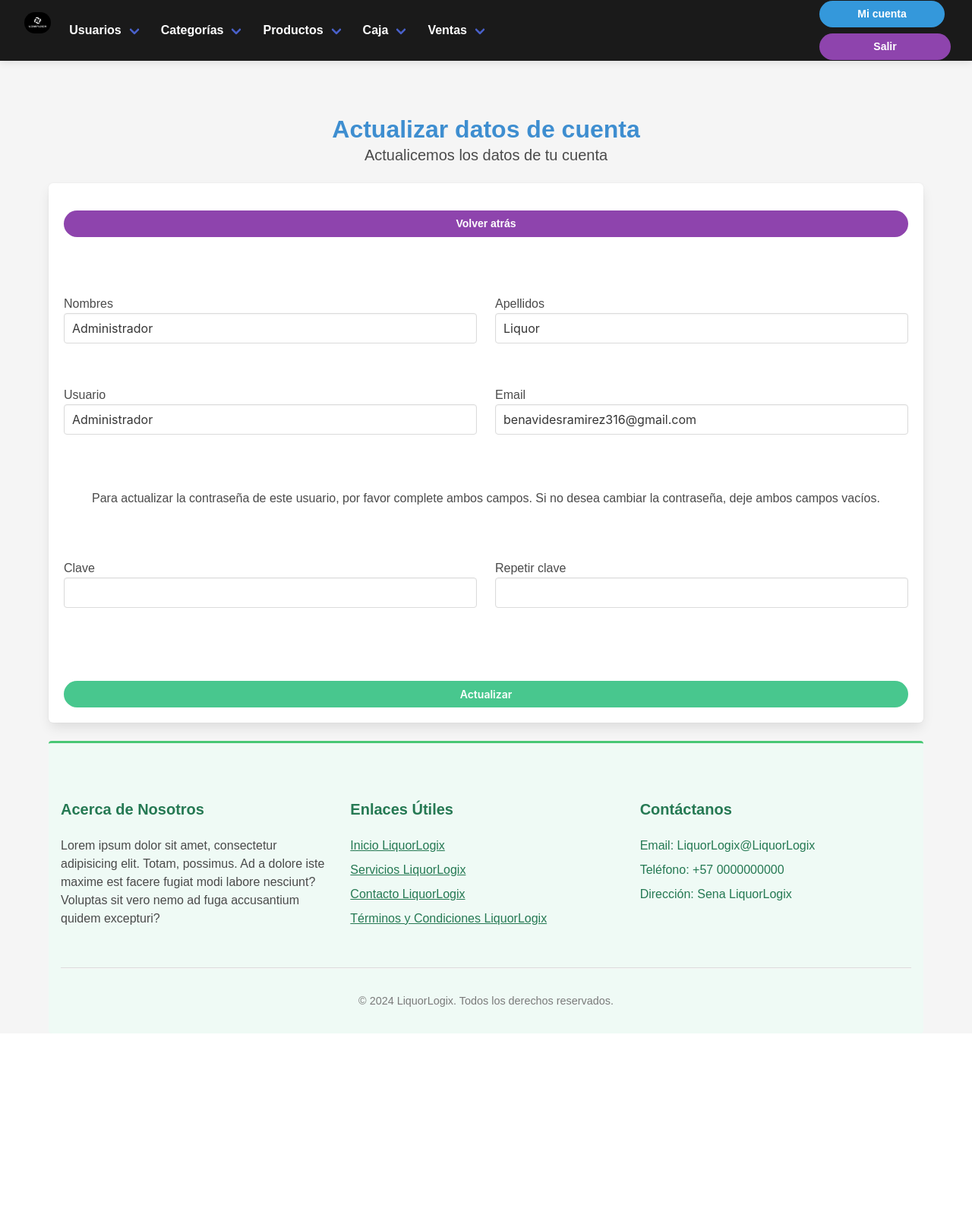
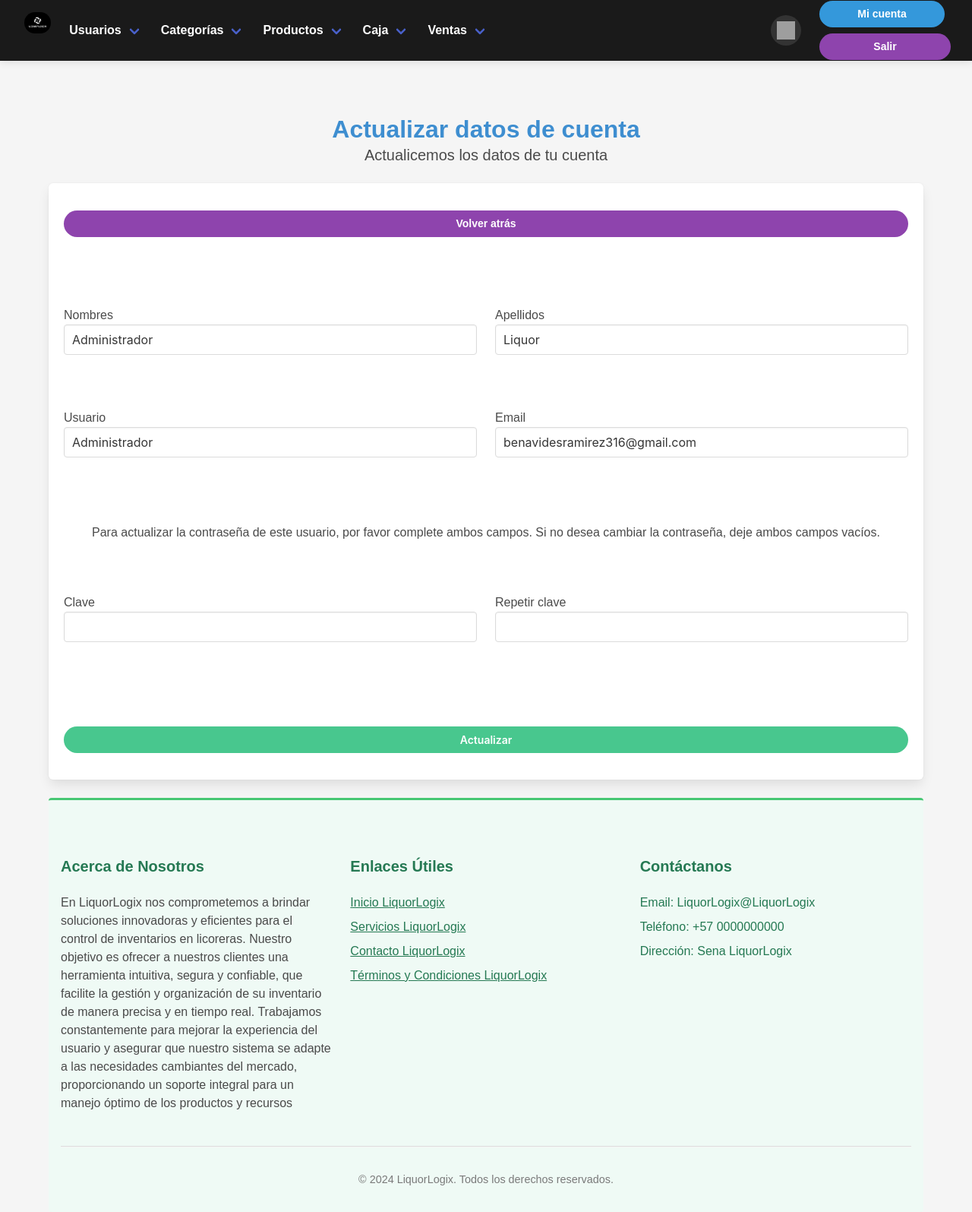
Before and after one commit to NicolasReyes1001/LiquorLogix, a PHP site: page /index.php?vista=user_update&user_id_up=1 in a window 1280 px wide. Shown: the whole page at 76% size. Before the commit the page ends 1360 px from the top, so only its background shows below. Run offline with PHP 8.4, Linux system fonts and the light colour scheme; a user stored in the database is signed in; data comes from the database, SQL or seed files in the repository; grey boxes are pictures that could not be loaded.

Commit message:
Boton Git

```diff
--- a/css/estilos.css
+++ b/css/estilos.css
@@ -84,7 +84,6 @@ body, html {
 
 
 /*VISTA LOGIN*/
-
 .main-container {
     display: flex;
     justify-content: center;
@@ -124,11 +123,16 @@ body, html {
     box-sizing: border-box;
     background: rgba(255, 255, 255, 0.9);
     border-radius: 10px;
+    display: flex;
+    flex-direction: column;
+    align-items: center;
 }
 
 .input, .button {
     font-size: 1rem;
     padding: 10px;
+    margin-bottom: 15px; /* Añadir espacio entre inputs */
+    width: 100%; /* Asegura que los inputs ocupen todo el ancho */
 }
 
 .button {
@@ -143,6 +147,7 @@ body, html {
 .button:hover {
     transform: scale(1.05);
 }
+
 
 /*VISTA FOOTER*/
 .footer {
@@ -218,6 +223,26 @@ body, html {
 
 .logo:hover {
     transform: scale(1.1);
+}
+
+.github-icon-button {
+    display: flex;
+    align-items: center;
+    justify-content: center;
+    width: 40px;
+    height: 40px;
+    background-color: #333;
+    border-radius: 50%;
+    transition: background-color 0.3s ease;
+}
+
+.github-icon-button:hover {
+    background-color: #555;
+}
+
+.github-logo {
+    width: 24px;
+    height: 24px;
 }
 
 
--- a/inc/footer.php
+++ b/inc/footer.php
@@ -3,7 +3,7 @@
         <div class="columns">
             <div class="column is-one-third">
                 <h3 class="title is-5">Acerca de Nosotros</h3>
-                <p>Lorem ipsum dolor sit amet, consectetur adipisicing elit. Totam, possimus. Ad a dolore iste maxime est facere fugiat modi labore nesciunt? Voluptas sit vero nemo ad fuga accusantium quidem excepturi?</p>
+                <p>En LiquorLogix nos comprometemos a brindar soluciones innovadoras y eficientes para el control de inventarios en licoreras. Nuestro objetivo es ofrecer a nuestros clientes una herramienta intuitiva, segura y confiable, que facilite la gestión y organización de su inventario de manera precisa y en tiempo real. Trabajamos constantemente para mejorar la experiencia del usuario y asegurar que nuestro sistema se adapte a las necesidades cambiantes del mercado, proporcionando un soporte integral para un manejo óptimo de los productos y recursos</p>
             </div>
             <div class="column is-one-third">
                 <h3 class="title is-5">Enlaces Útiles</h3>
--- a/inc/navbar.php
+++ b/inc/navbar.php
@@ -1,10 +1,8 @@
 <nav class="navbar" role="navigation" aria-label="main navigation">
     <div class="navbar-brand">
-
-    <a class="navbar-item logo-container" href="index.php?vista=home">
-    <img src="./img/logo.png" class="logo" alt="Logo">
-    </a>
-
+        <a class="navbar-item logo-container" href="index.php?vista=home">
+            <img src="./img/logo.png" class="logo" alt="Logo">
+        </a>
 
         <a role="button" class="navbar-burger" aria-label="menu" aria-expanded="false" data-target="navbarBasicExample">
             <span aria-hidden="true"></span>
@@ -15,10 +13,8 @@
 
     <div id="navbarBasicExample" class="navbar-menu">
         <div class="navbar-start">
-
             <div class="navbar-item has-dropdown is-hoverable">
                 <a class="navbar-link">Usuarios</a>
-
                 <div class="navbar-dropdown">
                     <a href="index.php?vista=user_new" class="navbar-item">Nuevo</a>
                     <a href="index.php?vista=user_list" class="navbar-item">Lista</a>
@@ -28,7 +24,6 @@
 
             <div class="navbar-item has-dropdown is-hoverable">
                 <a class="navbar-link">Categorías</a>
-
                 <div class="navbar-dropdown">
                     <a href="index.php?vista=category_new" class="navbar-item">Nueva</a>
                     <a href="index.php?vista=category_list" class="navbar-item">Lista</a>
@@ -38,7 +33,6 @@
 
             <div class="navbar-item has-dropdown is-hoverable">
                 <a class="navbar-link">Productos</a>
-
                 <div class="navbar-dropdown">
                     <a href="index.php?vista=product_new" class="navbar-item">Nuevo</a>
                     <a href="index.php?vista=product_list" class="navbar-item">Lista</a>
@@ -46,33 +40,33 @@
                     <a href="index.php?vista=product_search" class="navbar-item">Buscar</a>
                 </div>
             </div>
+
             <div class="navbar-item has-dropdown is-hoverable">
                 <a class="navbar-link">Caja</a>
-
                 <div class="navbar-dropdown">
                     <a href="index.php?vista=cashier_list" class="navbar-item">Lista</a>
+                </div>
             </div>
-            </div>
+
             <div class="navbar-item has-dropdown is-hoverable">
                 <a class="navbar-link">Ventas</a>
-
                 <div class="navbar-dropdown">
                     <a href="index.php?vista=sale_new" class="navbar-item">Nueva</a>
+                </div>
             </div>
-            </div>
-
-
-
-
         </div>
 
         <div class="navbar-end">
+            <div class="navbar-item">
+                <a href="https://github.com/Cristopher1178Col/Proyecto_LiquorLogix.git" target="_blank" class="github-icon-button">
+                    <img src="https://github.githubassets.com/images/modules/logos_page/GitHub-Mark.png" alt="GitHub" class="github-logo">
+                </a>
+            </div>
             <div class="navbar-item">
                 <div class="buttons">
                     <a href="index.php?vista=user_update&user_id_up=<?php echo $_SESSION['id']; ?>" class="button is-primary is-rounded">
                         Mi cuenta
                     </a>
-
                     <a href="index.php?vista=logout" class="button is-link is-rounded">
                         Salir
                     </a>
--- a/vistas/home.php
+++ b/vistas/home.php
@@ -32,19 +32,19 @@
           [
             "url" => "./img/galery/1_image_galery.jpg",
             "alt" => "img1",
-            "titulo" => "QUIENES SOMOS",
+            "titulo" => "IMAGEN 1",
             "texto" => "Conoce más sobre nuestra empresa y su misión."
           ],
           [
             "url" => "./img/galery/2_image_galery.jpg",
             "alt" => "img2",
-            "titulo" => "IMAGEN DE PRUEBA 2",
+            "titulo" => "IMAGEN 2",
             "texto" => "Esta es una segunda imagen para mostrar la galería."
           ],
           [
             "url" => "./img/galery/3_image_galery.jpg",
             "alt" => "img3",
-            "titulo" => "IMAGEN DE PRUEBA 3",
+            "titulo" => "IMAGEN 3",
             "texto" => "Explora nuestra galería y encuentra más contenido."
           ]
         ];
--- a/vistas/login.php
+++ b/vistas/login.php
@@ -4,7 +4,7 @@
 			<img src="./img/logo.png" alt="Logo de la empresa" class="logo">
 		</div>
 
-		<h5 class="title is-5 has-text-centered is-uppercase">Sistema de Licores</h5>
+		<h5 class="title is-5 has-text-centered is-uppercase">Inicia Sesion</h5>
 
 		<div class="field">
 			<label class="label">Usuario</label>
```
Also changed, not shown: img/github.png (added), 11 other files.
